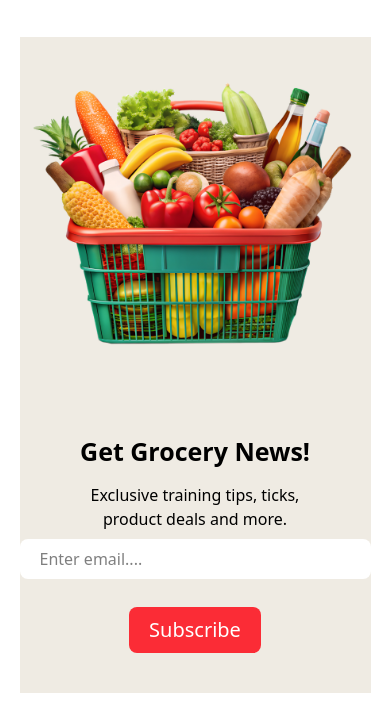
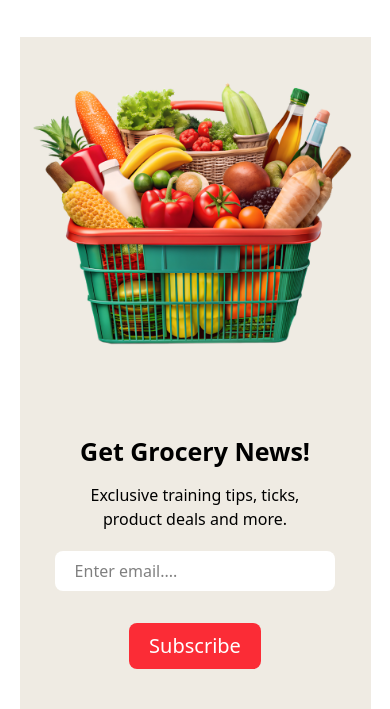
Before and after one commit to asadsftd/project-potato-repo, a plain HTML site: page index.html in a window 390 px wide. Shown: the part 4147-4856 px from the top of the page. Drawn offline with nearby package versions, Linux system fonts and the light colour scheme.

Commit message:
added the my all production bloge commit

```diff
--- a/index.html
+++ b/index.html
@@ -389,9 +389,12 @@
 <h2 class="text-[35px] font-bold" id="food-text">Get Grocery News!</h2>
 <p class="" id="food-dspt">Exclusive training tips, ticks,
 product deals and more.</p>
-<input type="text" name="" id="" class="bg-[#FFFFFF] h-[40px]
+<div class="" id="input-two">
+    <input type="text" name="" id="" class="bg-[#FFFFFF] h-[40px]
 w-[100%] mt-5 indent-5 rounded-lg"
-placeholder="Enter email...."><br>
+placeholder="Enter email....">
+</div>
+<br>
 <div class="" id="button">
     <button class="bg-red-500 text-white text-[20px]
  px-5 py-2 rounded-lg mt-5">Subscribe</button>
--- a/style/style.css
+++ b/style/style.css
@@ -214,14 +214,19 @@ body{
    }
    #food-text{
     text-align: center;
-    margin-bottom: 8px;
+
    }
    #button{
     text-align: center;
+    margin-top: -12px;
    }
    input{
 
-    margin:8px auto;
+    width: 80%;
+
 
    }
+   #input-two{
+    text-align: center;
+   }
 }
```
